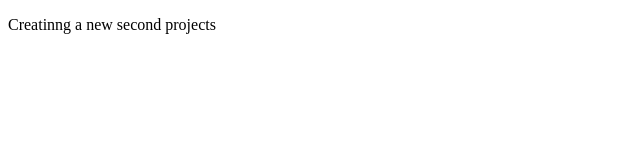
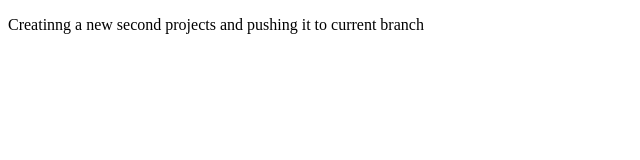
Before and after one commit to RaunakShrest/SSPM, a website: page secondProject/index.html in a window 1280 px wide. Shown: the whole page, without its empty margins (0-640 px from the left). Drawn offline with Linux system fonts and the light colour scheme.

Commit message:
creating a new project and pushing it to branch2

```diff
--- a/secondProject/index.html
+++ b/secondProject/index.html
@@ -1,4 +1,4 @@
 <!DOCTYPE html>
 
-<p> Creatinng a new second projects</p>
+<p> Creatinng a new second projects and pushing it to current branch</p>
 </html>
```
